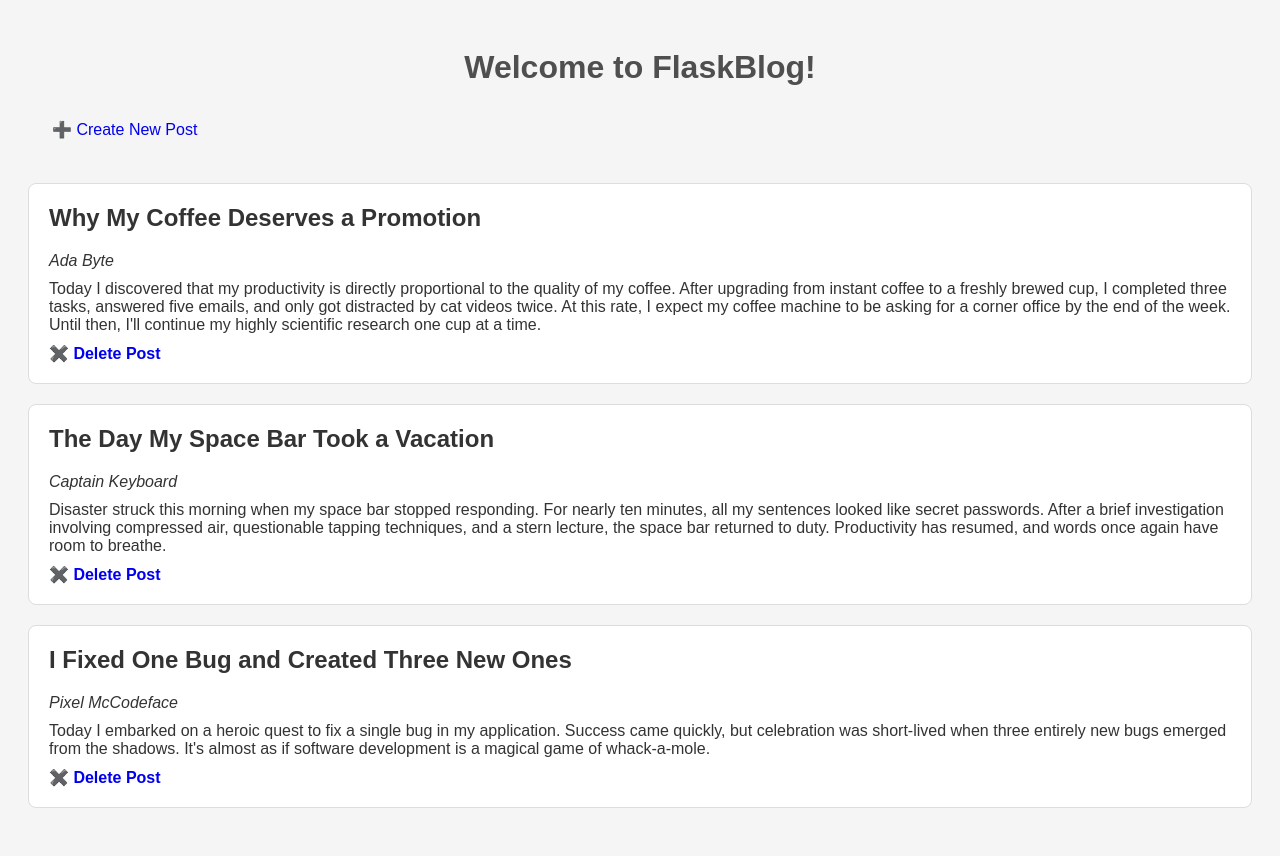
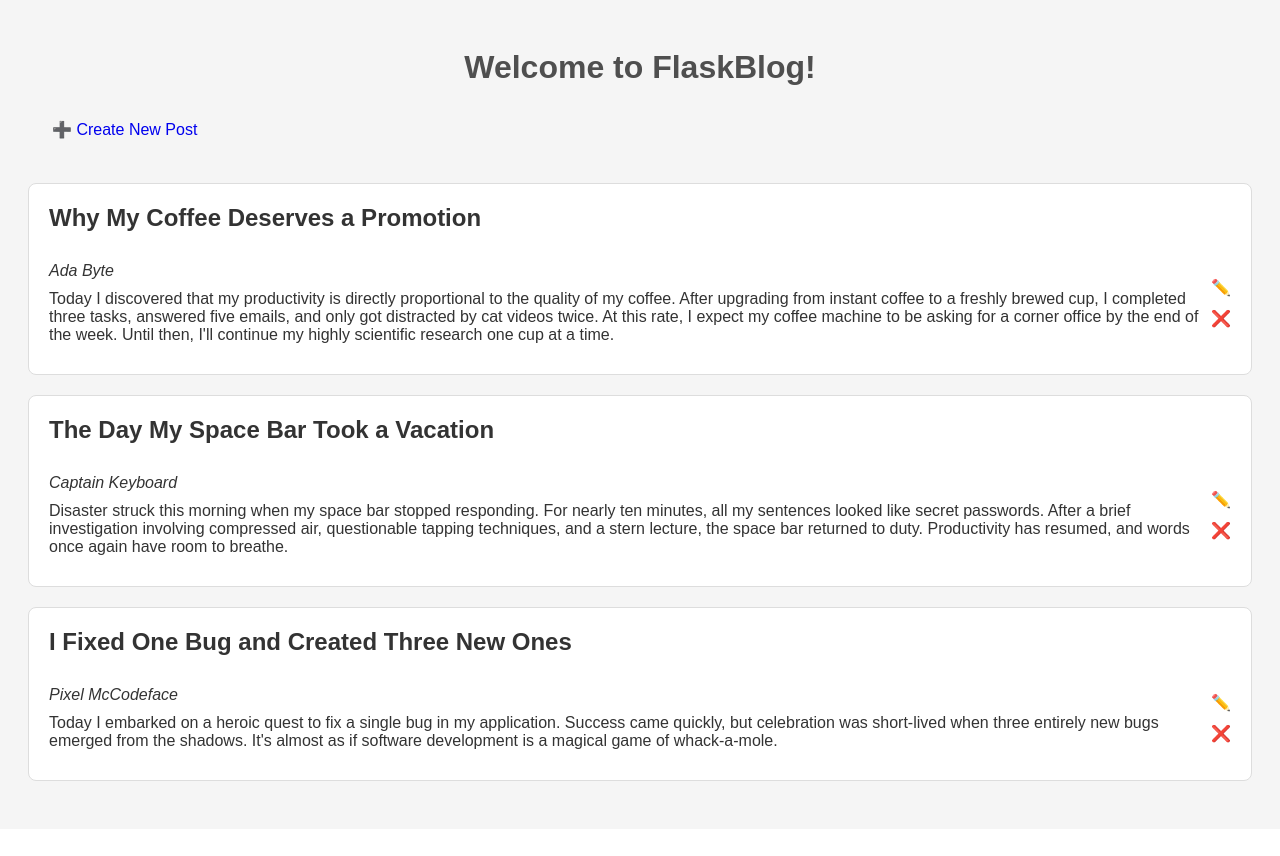
Before and after one commit to birgitt-thomsen/FlaskBlog, a Flask app: page / in a window 1280 px wide. After the commit the page ends 781 px from the top, so only its background shows below. Run offline with Flask 3, Linux system fonts and the light colour scheme.

Commit message:
update html/css to display post action links

```diff
--- a/static/style.css
+++ b/static/style.css
@@ -78,7 +78,22 @@ h1 {
     opacity: 0.9;
 }
 
-.delete-link {
-    font-weight: bold;
+.container {
+    display: flex;
+    justify-content: space-between;
+    align-items: center;
+}
+
+.post-actions {
+    display: flex;
+    justify-content: center;
+    align-items: center;
+    flex-direction: column;
+    gap: 0.75rem;
+}
+
+.action-link,
+.action-link:hover,
+.action-link:visited {
     text-decoration: none;
 }
--- a/templates/index.html
+++ b/templates/index.html
@@ -8,17 +8,34 @@
 </head>
 <body>
     <h1>Welcome to FlaskBlog!</h1>
-    <a class="new-post-btn" href="{{ url_for('add') }}">➕ Create New Post</a>
+    <a class="new-post-btn" href="{{ url_for('add') }}">
+        ➕ Create New Post
+    </a>
+
     {% for post in posts %}
     <div class="post">
         <h2>{{ post['title'] }}</h2>
-        <p><em>{{ post['author'] }}</em></p>
-        <p>{{ post['content'] }}</p>
 
-         <a class="delete-link"
-            href="{{ url_for('delete', post_id=post.id) }}">
-        ✖️ Delete Post
-    </a>
+        <div class="container">
+            <div class="post-content">
+                <p><em>{{ post['author'] }}</em></p>
+                <p>{{ post['content'] }}</p>
+            </div>
+
+            <div class="post-actions">
+                <a class="action-link"
+                    href="{{ url_for('delete', post_id=post.id) }}"
+                    title="Edit Post">
+                    ✏️
+                </a>
+
+                <a class="action-link"
+                    href="{{ url_for('delete', post_id=post.id) }}"
+                    title="Delete Post">
+                    ❌
+                </a>
+            </div>
+        </div>
     </div>
     {% endfor %}
 </body>
```
